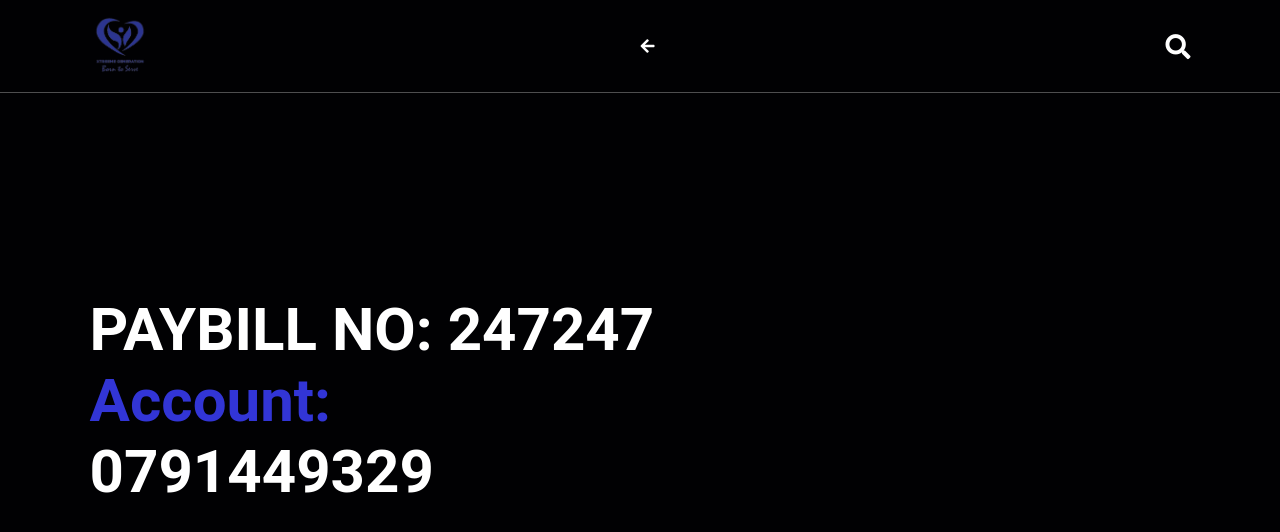
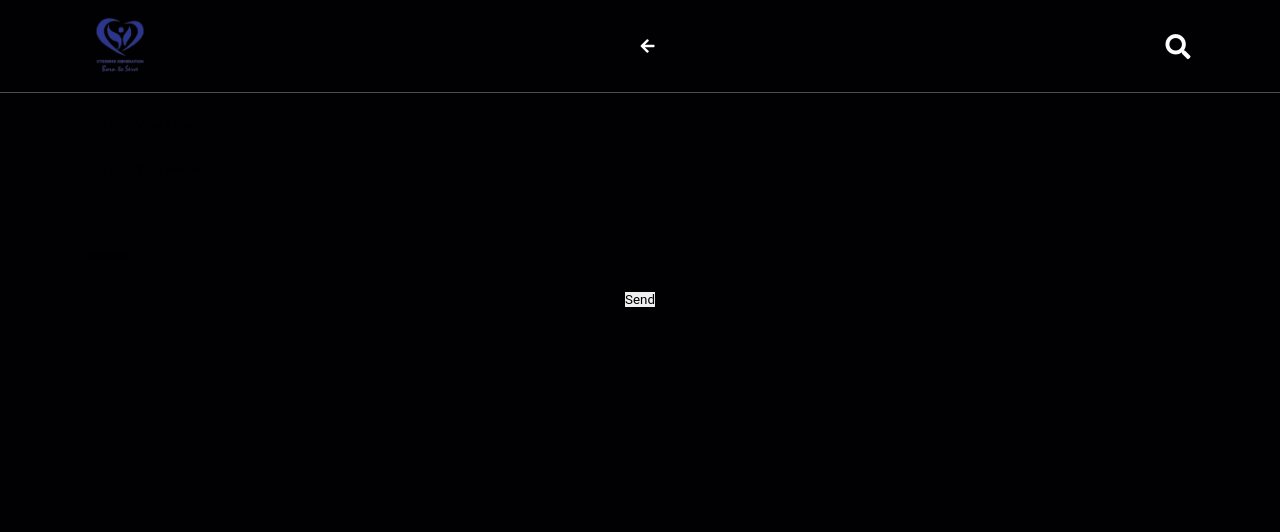
Before and after one commit to terken11/xtreme, a plain HTML site: page donate.html in a window 1280 px wide. Drawn offline with nearby package versions, Linux system fonts and the light colour scheme.

Commit message:
Update donate.html

```diff
--- a/donate.html
+++ b/donate.html
@@ -46,19 +46,31 @@
 <!-- header section ends-->
 
 
-<!-- home section starts-->
-<section class="donate" id="donate">
-    <div class="box">
-    <div class="content">
-        <h3>Paybill No: 247247</h3>
+<section class="contact section" id="contact">
+    <h3 class="section__subtitle">
+        Get In <span>Touch</span>
+    </h3>
 
-</div>
 
-    <div class="content">
-        <h3><span>Account:</span> 0791449329</h3>
+    <h2 class="section__title">
+        Thanks For Your Donation...
+    </h2>
+    <div class="contact__container container grid">
+        <form action="" class="contact__form" id="contact-form">
+            <div class="contact__group">
+                <input type="text"  name="user_name" required placeholder="Enter your name" class="contact__input">
+                <input type="email"  name="user_email" required placeholder="Enter your email" class="contact__input">
+
+            </div>
+
+            <textarea name="user__project" required placeholder="Enter your message" cols="30" rows="10" class="contact__input"></textarea>
+
+        <p class="contact__message" id="contact-message">Message</p>
+        <button type="submit" class="button contact__button">Send </button>
+        </form>
 
     </div>
-</div>
+</section>
 
 </section>
 <!-- home section ends-->
```
